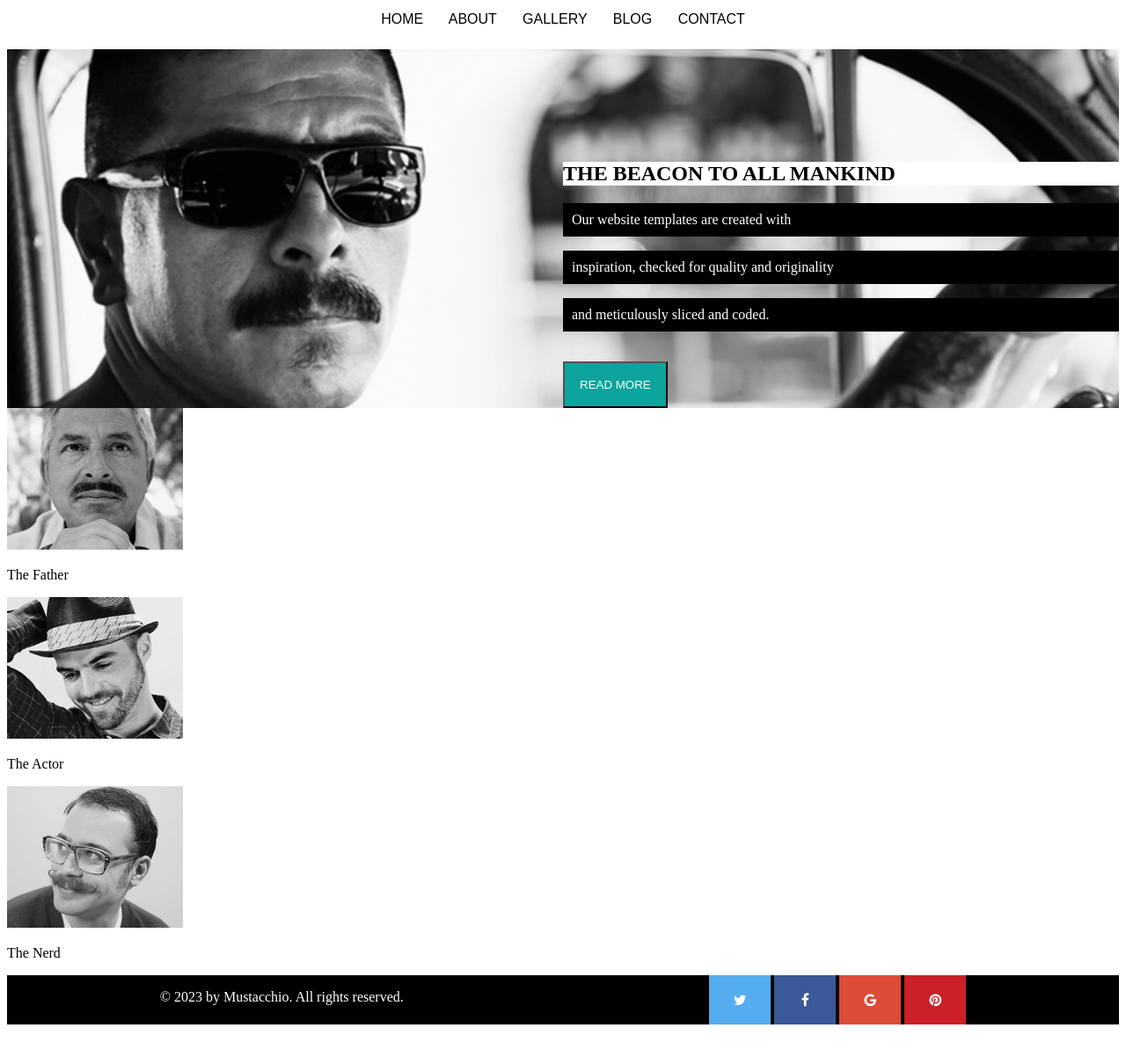
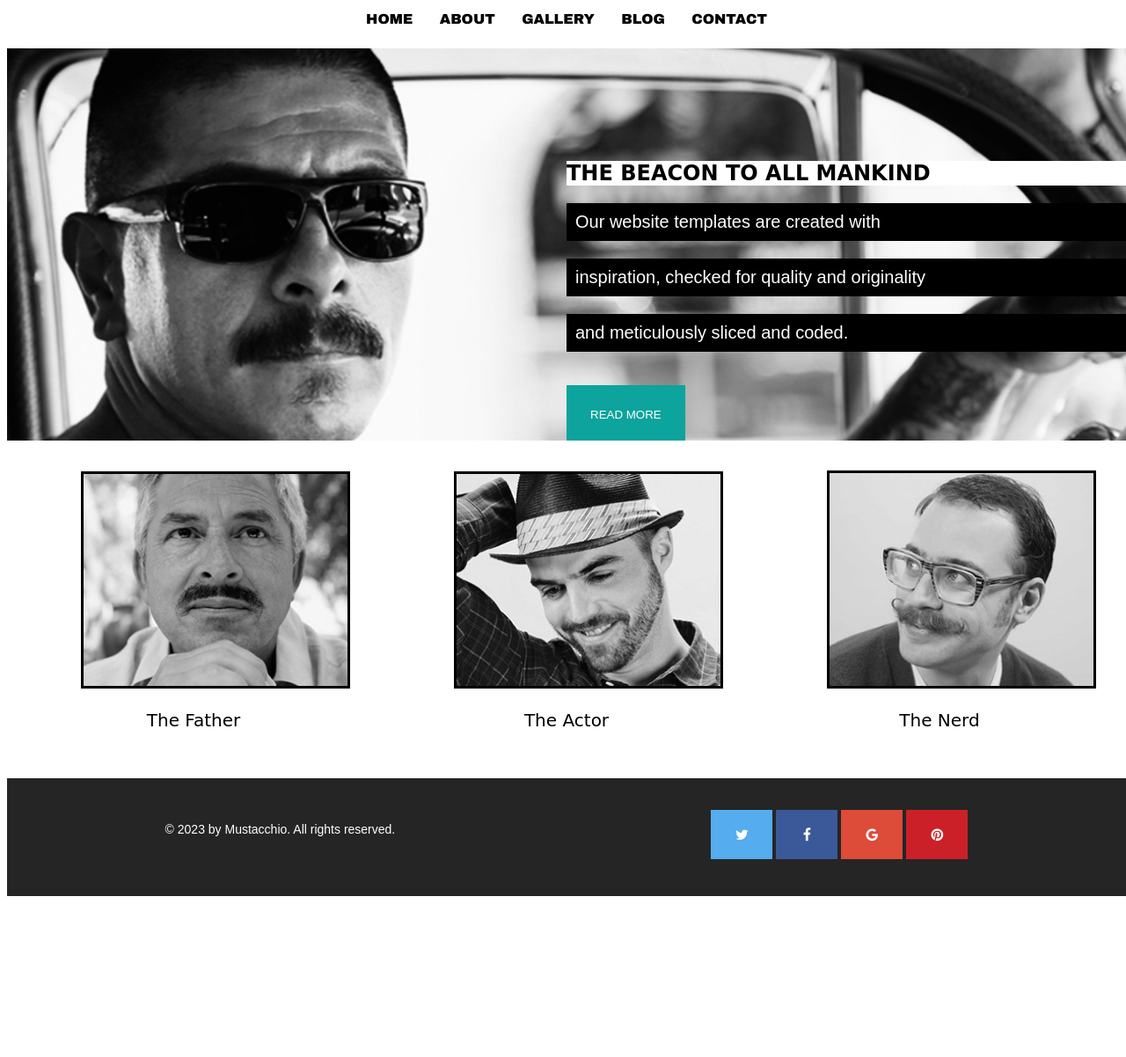
Before and after one commit to jtylorlane/hairSalonWebsite, a plain HTML site: page index.html in a window 1280 px wide. Shown: the part 193-1395 px from the top of the page at 88% size. After the commit the page ends 1249 px from the top, so only its background shows below. Drawn offline with Linux system fonts and the light colour scheme; a web font is replaced by a local one.

Commit message:
mustache

```diff
--- a/index.html
+++ b/index.html
@@ -6,19 +6,20 @@
     <meta name="viewport" content="width=device-width, initial-scale=1.0">
     <link rel="stylesheet" href="./styles.css">
     <link rel="stylesheet" href="https://cdnjs.cloudflare.com/ajax/libs/font-awesome/4.7.0/css/font-awesome.min.css">
+    <link href="https://fonts.googleapis.com/css2?family=Poller+One&display=swap" rel="stylesheet">
     <title>Go Live</title>
 </head>
 <body>
 <div class="container">
 
     <div class="header">
-        <img src="logo.jpeg" class="header" id="logo">
+        <img src="logo.jpeg" class="header">
         <nav>
-            <a href="gridindex.html" class="header" id="home">Home</a>
-            <a href="about.html" class="header" id="about">About</a>
-            <a href="gallery.html" class="header" id="gallery">Gallery</a>
-            <a href="blog.html" class="header" id="blog">Blog</a>
-            <a href="contact.html" class="header" id="contact">Contact</a>
+            <a href="index.html" class="header">Home</a>
+            <a href="about.html" class="header">About</a>
+            <a href="gallery.html" class="header">Gallery</a>
+            <a href="blog.html" class="header">Blog</a>
+            <a href="contact.html" class="header">Contact</a>
         </nav>
     </div>
 
@@ -35,16 +36,24 @@
             <p>inspiration, checked for quality and originality</p>
             <p>and meticulously sliced and coded.</p>
             <br>
-            <a><button type="button" class="button" href="blog.html" id="readMore">Read More</button></a>
+            <a><button type="button" class="button" href="./blog.html">Read More</button></a>
     </div>
 
     <div class="images">
-        <img src="the-father.jpeg" class="images" id="thefather">
-        <p>The Father</p>
-        <img src="the-actor.jpeg" class="images" id="theactor">
-        <p>The Actor</p>
-        <img src="the-nerd.jpeg" class="images" id="thenerd">
-        <p>The Nerd</p>
+        <div class="column">
+            <img src="the-father.jpeg" alt="father">
+            <p>The Father</p>
+        </div>
+
+        <div class="column">
+            <img src="the-actor.jpeg" alt="actor">
+            <p>The Actor</p>
+        </div>
+
+        <div class="column">
+            <img src="the-nerd.jpeg" alt="nerd">
+            <p>The Nerd</p>
+        </div>
     </div>
 
     <div class="footer">
--- a/styles.css
+++ b/styles.css
@@ -6,7 +6,6 @@
         "body1"
         "images"
         "footer";
-
 }
 
 .header:hover {
@@ -20,24 +19,15 @@
     margin-top: 3%;
     color: black;
     text-decoration: none;
-    font-family: Arial, Helvetica, sans-serif;
+    font-family: "Arial black", 'gadget', sans-serif;
     word-spacing: 25px;
     text-transform: uppercase;
     text-size-adjust: 30px;
-
-}
-
-.body1 p {
-margin-left: 50%;
-color: white;
-background-color: black;
-padding: 10px;
-
 }
 
 .button {
     margin-left: 50%;
-    padding: 17px;
+    padding: 26px 27px 22px;
     background-color: #0ca49c;
     color: white;
     text-transform: uppercase;
@@ -45,20 +35,28 @@ padding: 10px;
     font-family: Arial, Helvetica, sans-serif;
     font-size: smaller;
     cursor: pointer;
+    border: none;
+
 }
 
 .button:hover {
     background-color: #1ef1e6;
+}
 
+.body1 p {
+    margin-left: 50%;
+    color: white;
+    background-color: black;
+    padding: 10px;
+    font-family: Arial, Helvetica, sans-serif;
+    font-size: 20px;
 }
 
 .body1 h2 {
 margin-left: 50%;
 background-color: white;
 color: black;
-font-family: poller;
-
-
+font-family: 'Poller One', cursive;
 }
 
 .body1 {
@@ -66,37 +64,59 @@ grid-area: body1;
 background-image: url("the-beacon.jpeg");
 background-size: cover;
 background-repeat: no-repeat;
-background-position: 50%;
 width: 100%;
 text-align: left;
-
-
 }
 
 .images {
     grid-area: images;
+    display: flex;
+    /* column-count: 3;
+    column-gap: 40px; */
+}
+
+  .column {
+    flex: 33.33%;
+    padding: 34px;
+    margin: auto;
 }
 
 .images img {
-    width: 200px;
+    width: 300px;
     height: auto;
+    border: solid black;
+    margin-left: 50px;
 
 }
+.images:hover {
+    opacity: 0.7;
+}
 
+.images p {
+    font-family: 'Poller one', cursive;
+    text-align: center;
+    font-size: 20px;
+}
 
 .footer {
 grid-area: footer;
 justify-content: space-around;
 display: flex;
-background-color: black;
+background-color: rgb(37, 37, 37);
 color: white;
 margin-bottom: 2.3%;
+padding: 36px 0px 42px;
 }
+
 .footer p {
 
-    background-color: black;
+    background-color: #252525;
     color: white;
+    font-family: Arial, Helvetica, sans-serif;
+    font-size: 14px;
+
 }
+
     .fa {
         padding: 20px;
         font-size: 30px;
@@ -104,22 +124,26 @@ margin-bottom: 2.3%;
         text-align: center;
         text-decoration: none;
 }
+
 .fa:hover {
     opacity: 0.7;
 }
+
 .fa-twitter {
     background-color: #55ACEE;
     color: white;
 }
+
 .fa-facebook {
     background: #3B5998;
     color: white;
+}
 
-}
 .fa-google {
     background: #dd4b39;
     color: white;
 }
+
 .fa-pinterest {
     background: #cb2027;
     color: white;
@@ -128,20 +152,13 @@ margin-bottom: 2.3%;
 
 @media(min-width: 992px) {
 
-    .container {  display: grid;
-        /* grid-template-columns: 1fr 1fr 1fr;
-        grid-template-rows: 1fr 1fr 1fr 1fr; */
+    .container {
+        display: grid;
         gap: 0px 0px;
-        /* grid-auto-flow: row; */
         grid-template-areas:
           "header header header"
           "body1 body1 body1"
           "images images images"
           "footer footer footer";
       }
-
-
-
-
-
 }
```
